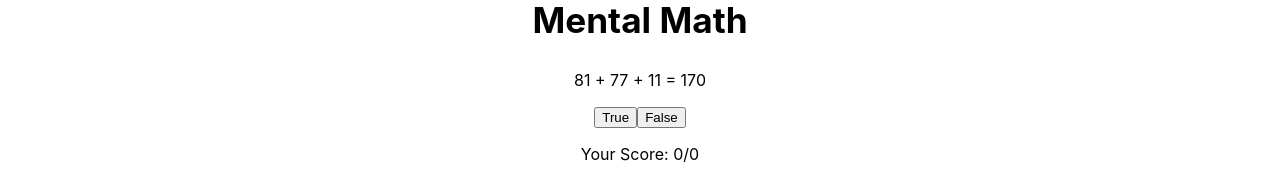
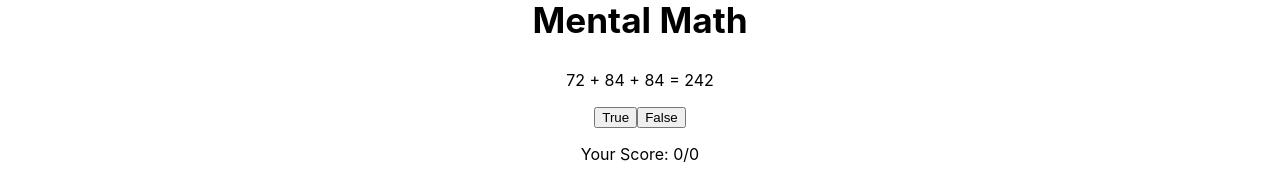
Before and after one commit to carlosloureda/react-nanodegree-fundamentals-exercises, a React (Create React App) app: page /lesson3/managing-state-exercise-1-solution in a window 1280 px wide. Shown: the part 220-398 px from the top of the page. Built offline with nearby package versions, Linux system fonts and the light colour scheme.

Commit message:
Solution added for State Management, 3rd Exercise of Lesson 3

```diff
--- /dev/null
+++ b/src/components/ManagingState1/Solution/Game.js
@@ -0,0 +1,59 @@
+import React, { Component } from "react";
+import PropTypes from "prop-types";
+
+class Game extends Component {
+  constructor(props) {
+    super(props);
+    const question = this.calculateNumbers();
+    this.state = {
+      value1: question[0],
+      value2: question[1],
+      value3: question[2],
+      proposedAnswer: question[3]
+    };
+  }
+
+  calculateNumbers = () => {
+    let value1 = Math.floor(Math.random() * 100);
+    let value2 = Math.floor(Math.random() * 100);
+    let value3 = Math.floor(Math.random() * 100);
+    let proposedAnswer =
+      Math.floor(Math.random() * 3) + value1 + value2 + value3;
+
+    return [value1, value2, value3, proposedAnswer];
+  };
+
+  onHandleAnswer = userAnswer => {
+    let answerSolution =
+      this.state.proposedAnswer ===
+      this.state.value1 + this.state.value2 + this.state.value3;
+
+    const question = this.calculateNumbers();
+    this.setState({
+      value1: question[0],
+      value2: question[1],
+      value3: question[2],
+      proposedAnswer: question[3]
+    });
+    this.props.checkAnswer(answerSolution);
+  };
+
+  render() {
+    const { value1, value2, value3, proposedAnswer } = this.state;
+    return (
+      <div>
+        <div className="equation">
+          <p className="text">{`${value1} + ${value2} + ${value3} = ${proposedAnswer}`}</p>
+        </div>
+        <button onClick={() => this.onHandleAnswer(true)}>True</button>
+        <button onClick={() => this.onHandleAnswer(false)}>False</button>
+      </div>
+    );
+  }
+}
+
+Game.propTypes = {
+  checkAnswer: PropTypes.func.isRequired
+};
+
+export default Game;
--- a/src/components/ManagingState1/Solution/ManagingState1Solution.js
+++ b/src/components/ManagingState1/Solution/ManagingState1Solution.js
@@ -1,25 +1,32 @@
 import React, { Component } from "react";
-
-const value1 = Math.floor(Math.random() * 100);
-const value2 = Math.floor(Math.random() * 100);
-const value3 = Math.floor(Math.random() * 100);
-const proposedAnswer = Math.floor(Math.random() * 3) + value1 + value2 + value3;
-const numQuestions = 0;
-const numCorrect = 0;
+import Game from "./Game";
+import Score from "./Score";
 
 class ManagingState1Problem extends Component {
+  state = {
+    totalAnswers: 0,
+    totalCorrectAnswers: 0
+  };
+
+  checkAnswer = userAnswer => {
+    this.setState(state => ({
+      totalAnswers: state.totalAnswers + 1,
+      totalCorrectAnswers: userAnswer
+        ? state.totalCorrectAnswers + 1
+        : state.totalCorrectAnswers
+    }));
+  };
+
   render() {
+    const { totalAnswers, totalCorrectAnswers } = this.state;
     return (
       <div className="game">
         <h2>Mental Math</h2>
-        <div className="equation">
-          <p className="text">{`${value1} + ${value2} + ${value3} = ${proposedAnswer}`}</p>
-        </div>
-        <button>True</button>
-        <button>False</button>
-        <p className="text">
-          Your Score: {numCorrect}/{numQuestions}
-        </p>
+        <Game checkAnswer={this.checkAnswer} />
+        <Score
+          totalAnswers={totalAnswers}
+          totalCorrectAnswers={totalCorrectAnswers}
+        />
       </div>
     );
   }
--- /dev/null
+++ b/src/components/ManagingState1/Solution/Score.js
@@ -0,0 +1,17 @@
+import React from "react";
+import PropTypes from "prop-types";
+
+const Score = ({ totalAnswers, totalCorrectAnswers }) => {
+  return (
+    <p className="text">
+      Your Score: {totalCorrectAnswers}/{totalAnswers}
+    </p>
+  );
+};
+
+Score.propTypes = {
+  totalAnswers: PropTypes.number.isRequired,
+  totalCorrectAnswers: PropTypes.number.isRequired
+};
+
+export default Score;
```
Also changed, not shown: src/components/ManagingState1/README.md.
